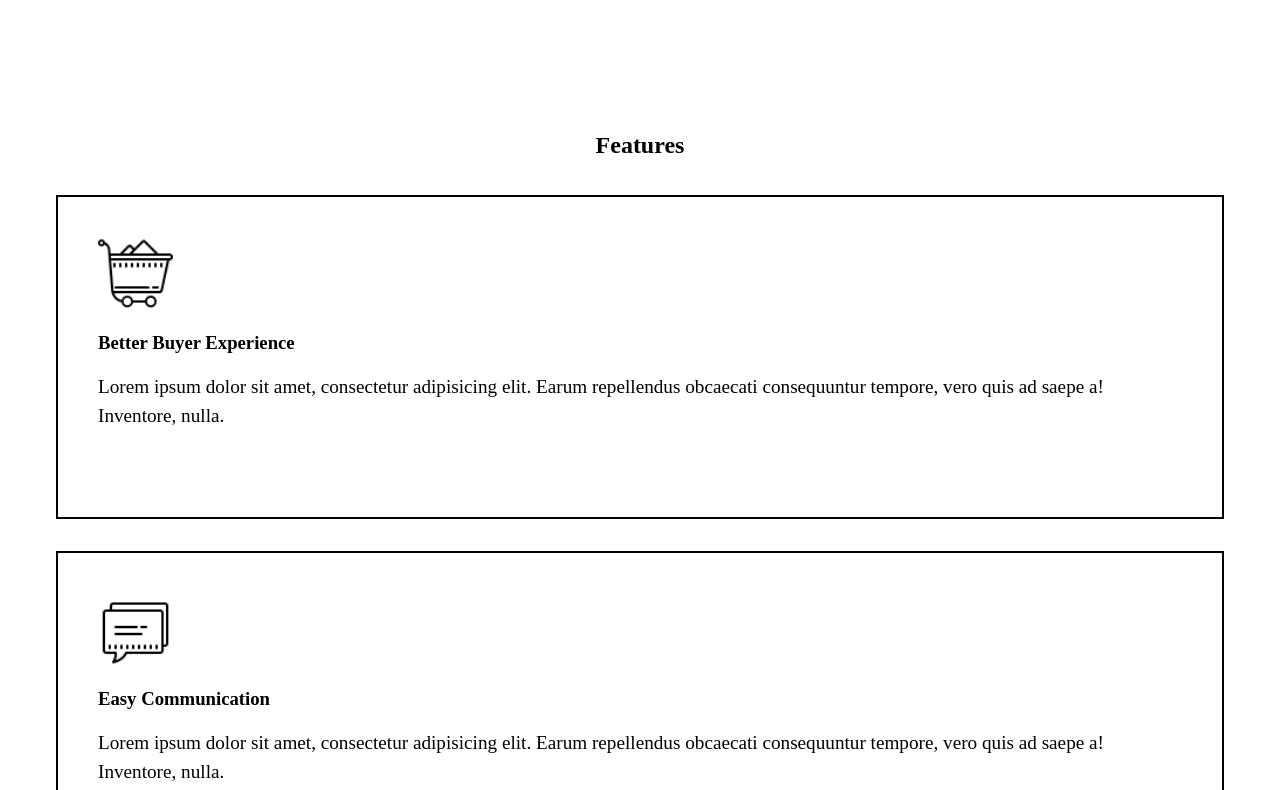
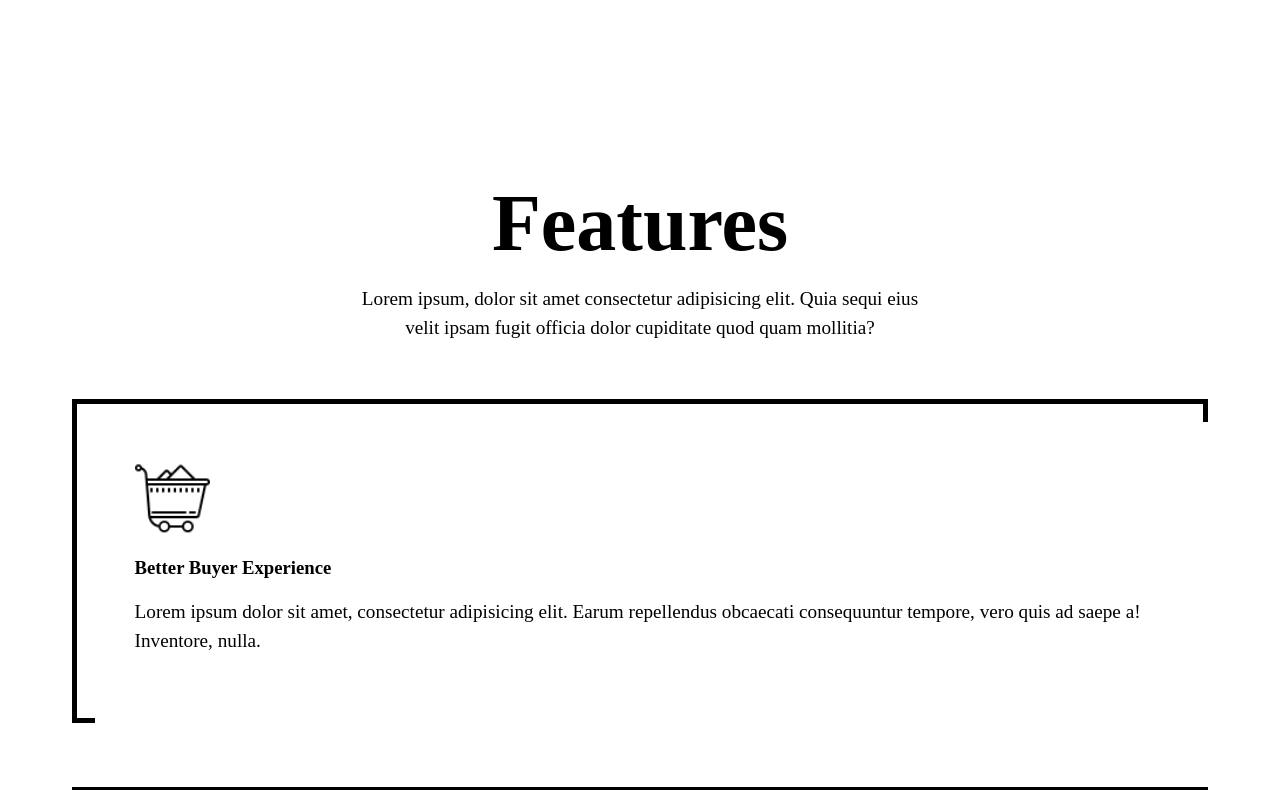
Before and after one commit to shaydeecoder/lenx-landing-page, a React (Create React App) app: page / in a window 1280 px wide. Shown: the part 840-1630 px from the top of the page. Built offline with nearby package versions, Linux system fonts and the light colour scheme; the HTML template or start-up script is replaced by a standard one.

Commit message:
Added some outline-styling to features section

```diff
--- a/src/components/Features.js
+++ b/src/components/Features.js
@@ -12,6 +12,10 @@
       <div className="container">
         <div className="features__title-wrap text-center">
           <h2 className="features__heading">Features</h2>
+          <p className="features__sub-heading">
+            Lorem ipsum, dolor sit amet consectetur adipisicing elit. Quia sequi
+            eius velit ipsam fugit officia dolor cupiditate quod quam mollitia?
+          </p>
         </div>
 
         <div className="features__cards-wrap">
--- a/src/components/FeaturesCard.js
+++ b/src/components/FeaturesCard.js
@@ -1,9 +1,11 @@
 const FeaturesCard = ({ icon, heading, body }) => {
   return (
-    <div className="features__card">
-      <img className="card__icon" src={icon} alt={heading} />
-      <h3 className="card__heading">{heading}</h3>
-      <p className="card__body">{body}</p>
+    <div className="features__outline">
+      <div className="features__card">
+        <img className="card__icon" src={icon} alt={heading} />
+        <h3 className="card__heading">{heading}</h3>
+        <p className="card__body">{body}</p>
+      </div>
     </div>
   );
 };
--- a/src/styles/_Features.scss
+++ b/src/styles/_Features.scss
@@ -4,14 +4,19 @@
     flex-wrap: wrap;
   }
 
-  &__card {
-    min-height: 15rem;
-    margin: 1rem;
-    padding: 2.5rem;
-    border: 2px solid black;
-    // min-width: 45%;
-    // flex-basis: 45%;
-    // flex: (flex-grow value) (flex-shrink value) (flex-basis value)
-    flex: 1 0 45%;
+  &__title-wrap {
+    margin-bottom: 1.5rem;
+  }
+
+  &__heading {
+    margin-bottom: 1rem;
+    font-size: 5rem;
+  }
+
+  &__sub-heading {
+    margin: auto;
+    max-width: 37rem;
+    font-size: 1.2rem;
+    line-height: 1.5;
   }
 }
--- a/src/styles/_FeaturesCard.scss
+++ b/src/styles/_FeaturesCard.scss
@@ -1,3 +1,29 @@
+.features {
+  &__outline,
+  &__card {
+    min-height: 15rem;
+  }
+
+  &__outline {
+    margin: 2rem;
+    padding: 1.1rem 0 0 1.1rem;
+    border: 5px solid black;
+
+    /*
+     min-width: 43%;
+     flex-basis: 43%;
+     flex: (flex-grow value) (flex-shrink value) (flex-basis value)
+    */
+    flex: 1 0 43%;
+  }
+
+  &__card {
+    margin: 0 -1.5rem -1.5rem 0;
+    padding: 2.5rem;
+    background-color: #fff;
+  }
+}
+
 .card {
   &__icon {
     width: 75px;
```
